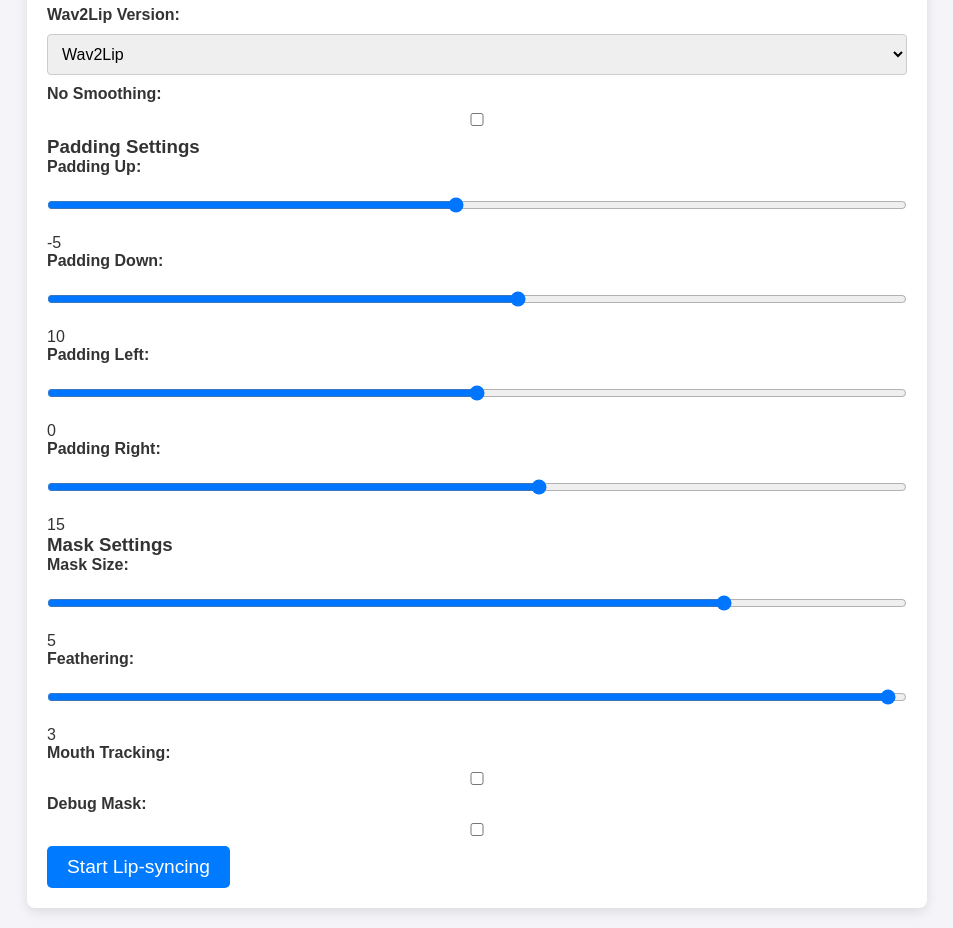
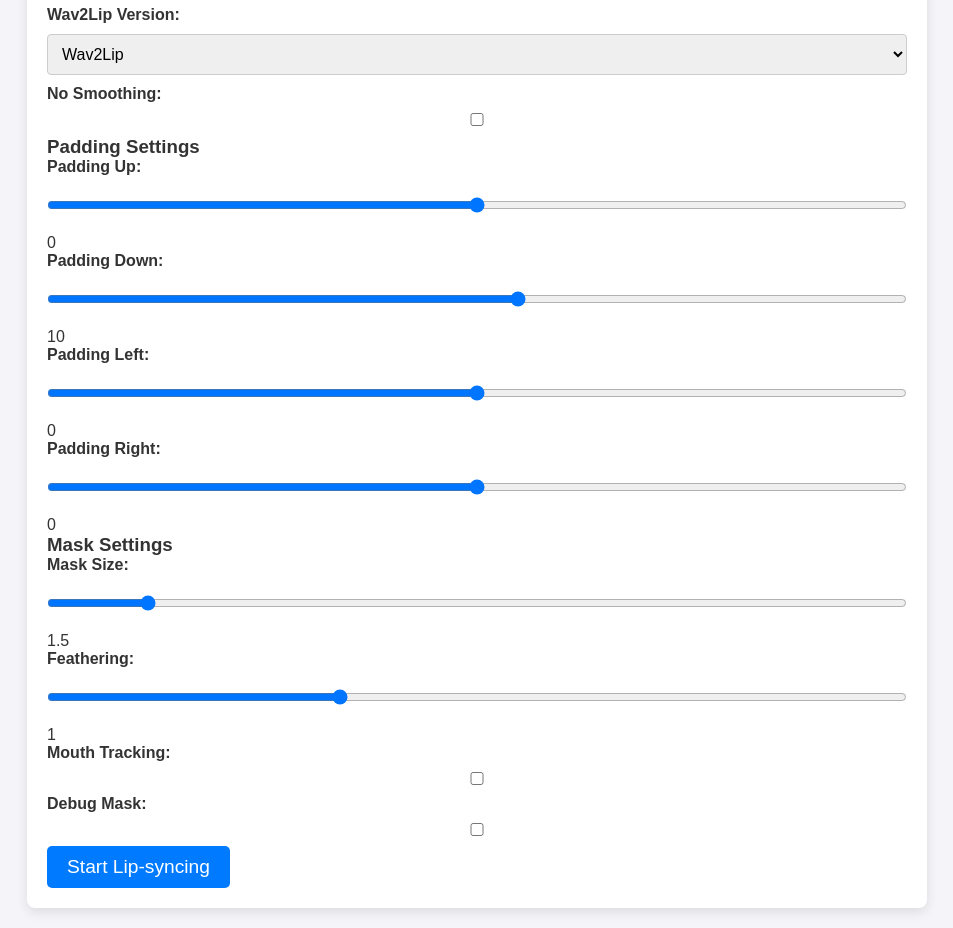
Before and after one commit to Mashood-Basharat/flask_code, a Python web app: template templates/lipsyncing.html in a window 1280 px wide. Shown: the part 513-1441 px from the top of the page, without its empty margins (163-1116 px from the left). Run offline with Jinja, Linux system fonts and the light colour scheme; the template is opened without the code that fills it, so the values that code supplies are empty.

Commit message:
updated lipsyncing.html

```diff
--- a/templates/lipsyncing.html
+++ b/templates/lipsyncing.html
@@ -57,8 +57,8 @@
 
 <div class="form-group">
     <label for="U">Padding Up:</label>
-    <input type="range" id="U" name="U" value="-5" min="-100" max="100" step="1" class="form-range">
-    <span id="U_val">-5</span>
+    <input type="range" id="U" name="U" value="0" min="-100" max="100" step="1" class="form-range">
+    <span id="U_val">0</span>
 </div>
 
 <div class="form-group">
@@ -75,8 +75,8 @@
 
 <div class="form-group">
     <label for="R">Padding Right:</label>
-    <input type="range" id="R" name="R" value="15" min="-100" max="100" step="1" class="form-range">
-    <span id="R_val">15</span>
+    <input type="range" id="R" name="R" value="0" min="-100" max="100" step="1" class="form-range">
+    <span id="R_val">0</span>
 </div>
 
 <!-- Masking settings -->
@@ -84,14 +84,14 @@
 
 <div class="form-group">
     <label for="size">Mask Size:</label>
-    <input type="range" id="size" name="size" value="5" min="1" max="6" step="1" class="form-range">
-    <span id="size_val">5</span>
+    <input type="range" id="size" name="size" value="1.5" min="1" max="6" step="0.1" class="form-range">
+    <span id="size_val">1.5</span>
 </div>
 
 <div class="form-group">
     <label for="feathering">Feathering:</label>
-    <input type="range" id="feathering" name="feathering" value="3" min="0" max="3" step="1" class="form-range">
-    <span id="feathering_val">3</span>
+    <input type="range" id="feathering" name="feathering" value="1" min="0" max="3" step="1" class="form-range">
+    <span id="feathering_val">1</span>
 </div>
 
     <div class="form-check">
```
